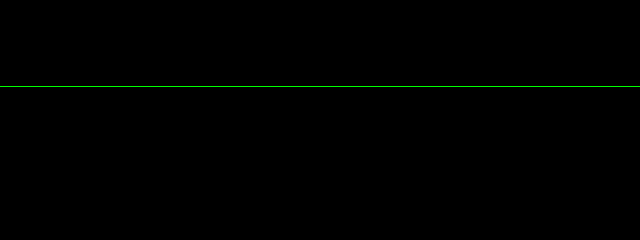
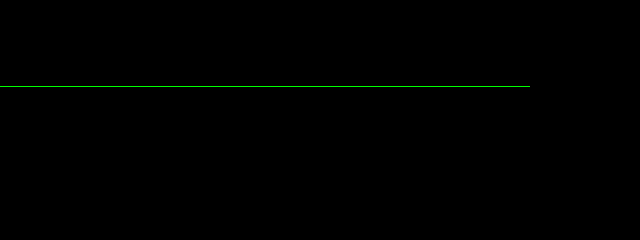
Before and after one commit to potatoes911/Games-Galore, a plain HTML site: page test html.html in a window 1280 px wide. Shown: the top 240 px of the page, 1280-1920 px from the left, 640 px wide, since content can reach past the window. Drawn offline with Linux system fonts and the light colour scheme.

Commit message:
Update test html.html

```diff
--- a/test html.html
+++ b/test html.html
@@ -25,7 +25,7 @@
         </a>
 
 
-    <hr size=1"" width="1910" color="00ff00">
+    <hr size=1"" width="1800" color="00ff00">
     <p> Hello and welcome to the official Games Galore website! This websited is dedicated to the world wide phenomenon, Games Galore!</p>
     <p> Games Galore has over 9867 stores all across the globe. It is scientifically proven that Games Galore is the greatest gaming store of all time!</p>
     <p> We have made this website for YOU to purchase a wide variety of unique and special games online. This website also allows you to</p>
```
